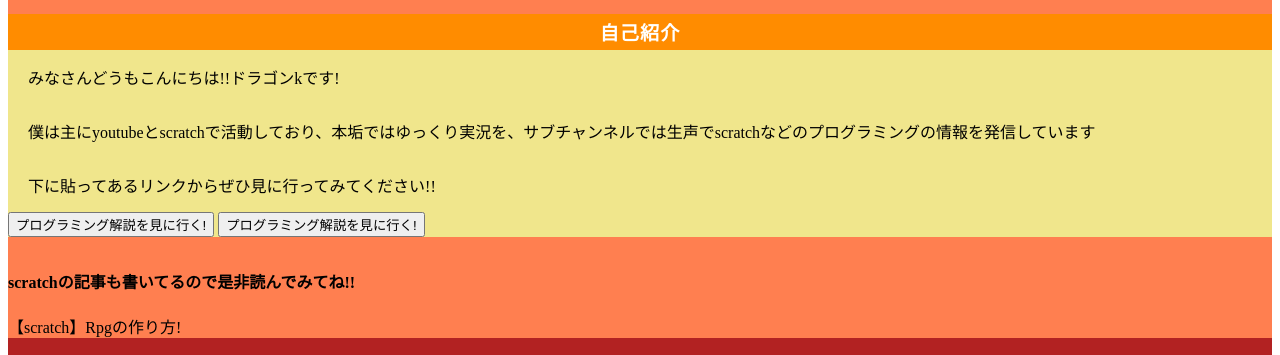
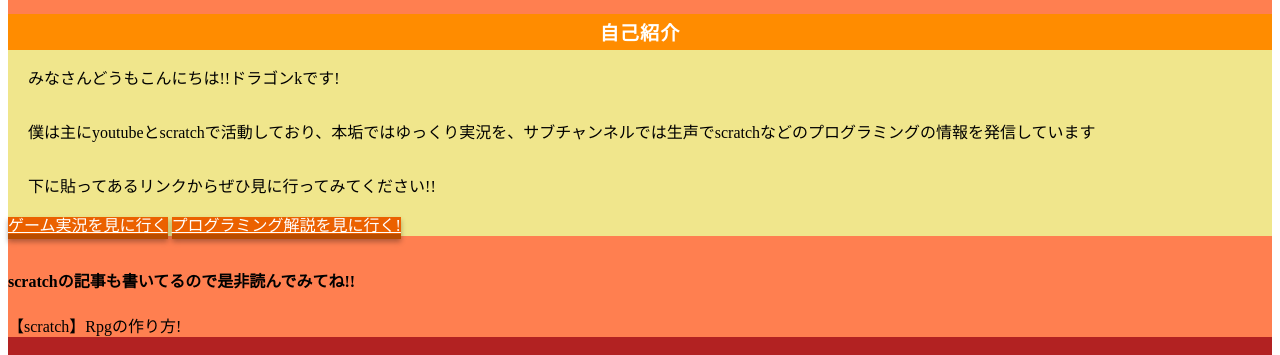
Before and after one commit to dragon-k/github.io, a plain HTML site: page index.html in a window 1280 px wide. Shown: the part 744-1099 px from the top of the page. Drawn offline with Linux system fonts and the light colour scheme.

Commit message:
Update index.html

```diff
--- a/index.html
+++ b/index.html
@@ -30,10 +30,10 @@
 <p font size="4">下に貼ってあるリンクからぜひ見に行ってみてください!!</font></p>
 
 
-<button type=“button” onclick="location.href='https://www.youtube.com/channel/UC9cv-fiW0I87Ll-iw0Wa4dA'">プログラミング解説を見に行く!</button>
+<a href="https://www.youtube.com/channel/UCKic1W5YQtznd-iVM_A1aYQ" class="btn btn--orange btn--cubic btn--shadow">ゲーム実況を見に行く</a>
 
 
-<button type=“button” onclick="location.href='https://www.youtube.com/channel/UC9cv-fiW0I87Ll-iw0Wa4dA'">プログラミング解説を見に行く!</button>
+<a href="https://www.youtube.com/channel/UC9cv-fiW0I87Ll-iw0Wa4dA" class="btn btn--orange btn--cubic btn--shadow">プログラミング解説を見に行く!</a>
 
 </div>
 
```
